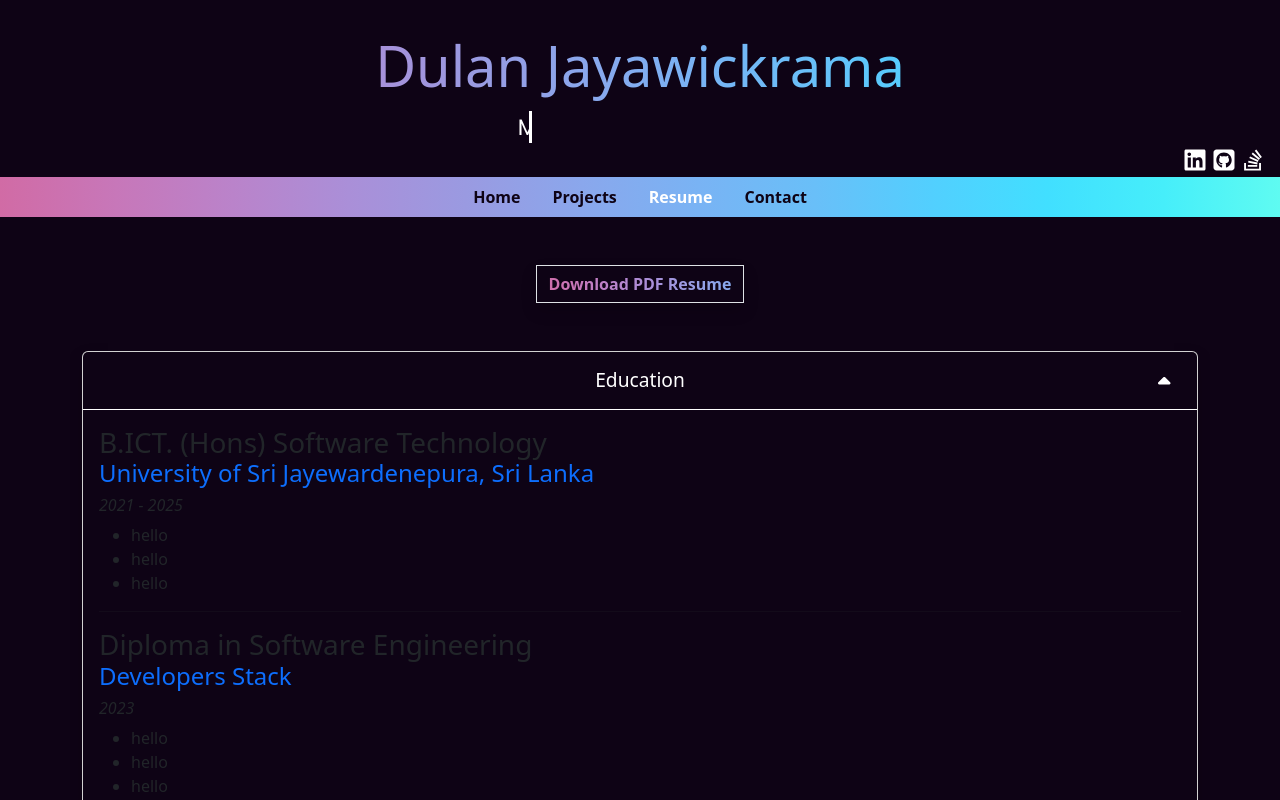
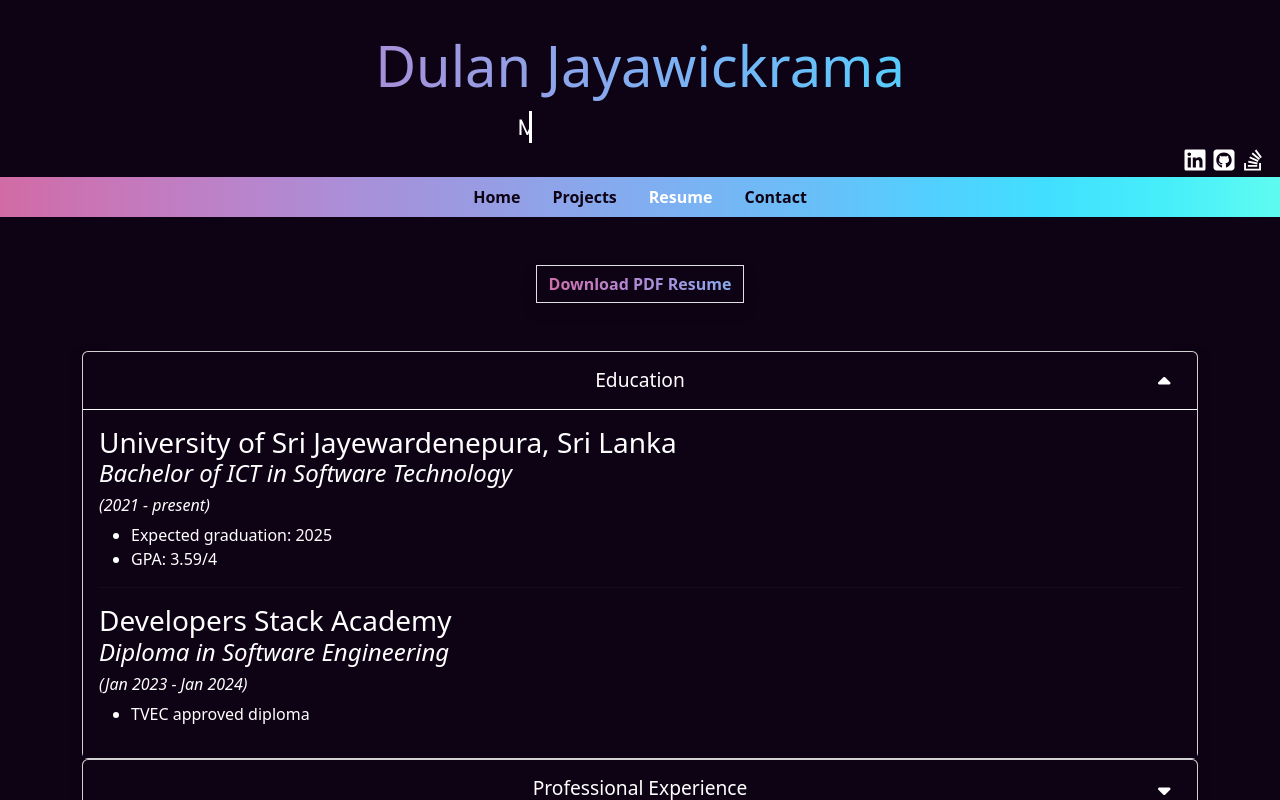
Before and after one commit to realDulanJay/my-portfolio, an Angular app: page /resume in a window 1280 px wide. Both pictures are taken after a click on the button "Education". Shown: the top 800 px of the page. Built offline with nearby package versions, Linux system fonts and the light colour scheme.

Commit message:
Update resume.component.html

```diff
--- a/src/app/resume/resume.component.html
+++ b/src/app/resume/resume.component.html
@@ -28,24 +28,22 @@
                     </div>
                 </button>
                 <div style="text-align: left;">
-                    <h3 class="mb-0">B.ICT. (Hons) Software Technology</h3>
-                    <h4 class="text-primary">University of Sri Jayewardenepura, Sri Lanka</h4>
-                    <h6><i>2021 - 2025</i></h6>
-                    <ul>
-                        <li>hello</li>
-                        <li>hello</li>
-                        <li>hello</li>
+                    <h3 class="mb-0 white-text">University of Sri Jayewardenepura, Sri Lanka</h3>
+                    <h4 class="white-text" style="font-weight: lighter;"><i>Bachelor of ICT in Software Technology</i>
+                    </h4>
+                    <h6 class="white-text lighter-text"><i>(2021 - present)</i></h6>
+                    <ul class="white-text lighter-text">
+                        <li>Expected graduation: 2025</li>
+                        <li>GPA: 3.59/4</li>
                     </ul>
                 </div>
                 <hr>
                 <div style="text-align: left;">
-                    <h3 class="mb-0">Diploma in Software Engineering</h3>
-                    <h4 class="text-primary">Developers Stack</h4>
-                    <h6><i>2023</i></h6>
-                    <ul>
-                        <li>hello</li>
-                        <li>hello</li>
-                        <li>hello</li>
+                    <h3 class="mb-0 white-text">Developers Stack Academy</h3>
+                    <h4 class="white-text lighter-text"><i>Diploma in Software Engineering</i></h4>
+                    <h6 class="white-text lighter-text"><i>(Jan 2023 - Jan 2024)</i></h6>
+                    <ul class="white-text lighter-text">
+                        <li>TVEC approved diploma</li>
                     </ul>
                 </div>
 
@@ -74,10 +72,10 @@
 
                 </button>
                 <div style="text-align: left;">
-                    <h3 class="mb-0">IT Support Technician</h3>
-                    <h4 class="text-primary">Helaisi Lanka Products (Pvt) Ltd.</h4>
-                    <h6><i>02/2023 - 09/2023</i></h6>
-                    <ul>
+                    <h3 class="mb-0 white-text">IT Support Technician</h3>
+                    <h4 class="white-text lighter-text"><i>Helaisi Lanka Products (Pvt) Ltd.</i></h4>
+                    <h6 class="white-text lighter-text"><i>02/2023 - 09/2023</i></h6>
+                    <ul class="white-text lighter-text">
                         <li>hello</li>
                         <li>hello</li>
                         <li>hello</li>
@@ -131,10 +129,10 @@
 
                 </button>
                 <div style="text-align: left;">
-                    <h3 class="mb-0">Finance Committee Member</h3>
-                    <h4 class="text-primary">IEEE Student Branch - University of Sri Jayewardenepura</h4>
-                    <h6><i>02/2023 - 09/2023</i></h6>
-                    <ul>
+                    <h3 class="mb-0 white-text">Finance Committee Member</h3>
+                    <h4 class="white-text">IEEE Student Branch - University of Sri Jayewardenepura</h4>
+                    <h6 class="white-text"><i>02/2023 - 09/2023</i></h6>
+                    <ul class="white-text">
                         <li>hello</li>
                         <li>hello</li>
                         <li>hello</li>
@@ -142,9 +140,10 @@
                 </div>
                 <hr>
                 <div style="text-align: left;">
-                    <h3 class="mb-0">Active contributor in Stack Overflow</h3>
-                    <h4 class="text-primary">www.stackoverflow.com</h4>
-                    <h6><i><a href="https://stackoverflow.com/users/21120027/dulan-jayawickrama?tab=profile"
+                    <h3 class="mb-0 white-text">Active contributor in Stack Overflow</h3>
+                    <h4 class="white-text">www.stackoverflow.com</h4>
+                    <h6 class="white-text"><i><a class="white-text"
+                                href="https://stackoverflow.com/users/21120027/dulan-jayawickrama?tab=profile"
                                 target="_blank">click here to
                                 see the profile</a></i></h6>
                     <div class="row">
```
